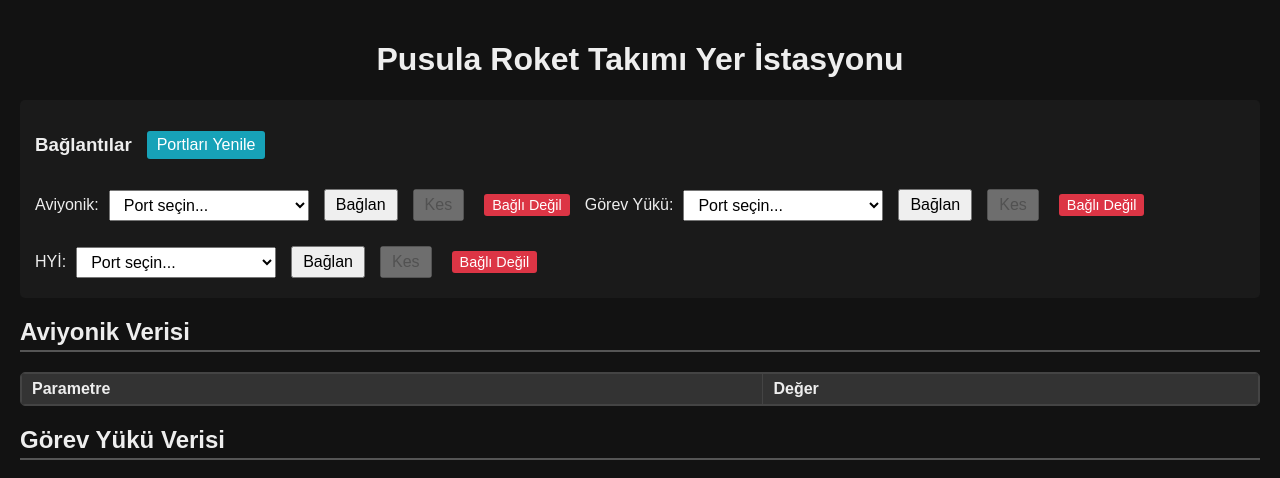
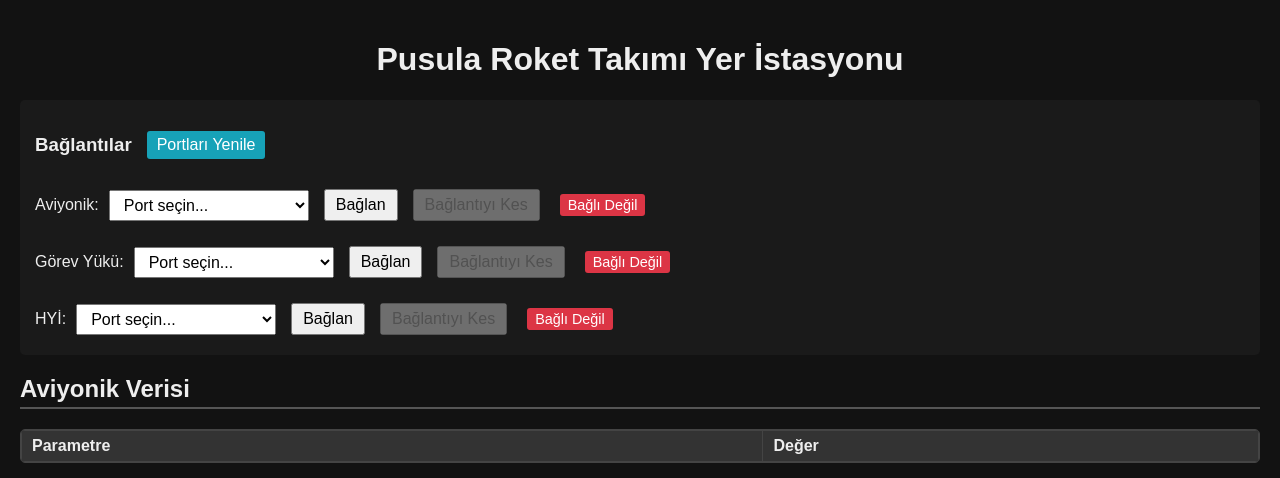
Before and after one commit to Pusula-Roket-Takimi/HYI, a website: page public/index.html in a window 1280 px wide. Shown: the top 478 px of the page. Drawn offline with nearby package versions, Linux system fonts and the light colour scheme; no server answers.

Commit message:
Kontrol İndex.Html

```diff
--- a/public/index.html
+++ b/public/index.html
@@ -135,7 +135,7 @@
         <option value="">Port seçin...</option>
       </select>
       <button id="connectAviyonikBtn">Bağlan</button>
-      <button id="disconnectAviyonikBtn" disabled>Kes</button>
+      <button id="disconnectAviyonikBtn" disabled>Bağlantıyı Kes</button>
       <span id="aviyonikStatus" class="connection-status disconnected">Bağlı Değil</span>
     </div>
 
@@ -145,7 +145,7 @@
         <option value="">Port seçin...</option>
       </select>
       <button id="connectGorevBtn">Bağlan</button>
-      <button id="disconnectGorevBtn" disabled>Kes</button>
+      <button id="disconnectGorevBtn" disabled>Bağlantıyı Kes</button>
       <span id="gorevStatus" class="connection-status disconnected">Bağlı Değil</span>
     </div>
 
@@ -155,7 +155,7 @@
         <option value="">Port seçin...</option>
       </select>
       <button id="connectHYIBtn">Bağlan</button>
-      <button id="disconnectHYIBtn" disabled>Kes</button>
+      <button id="disconnectHYIBtn" disabled>Bağlantıyı Kes</button>
       <span id="hyiStatus" class="connection-status disconnected">Bağlı Değil</span>
     </div>
   </div>
@@ -276,7 +276,6 @@
     </table>
   </div>
 </div>
-
 <h2>İstatistikler</h2>
 <div style="display: flex; gap: 20px; margin-bottom: 20px;">
   <div>Aviyonik Paketi: <span id="aviyonikCount">0</span></div>
```
